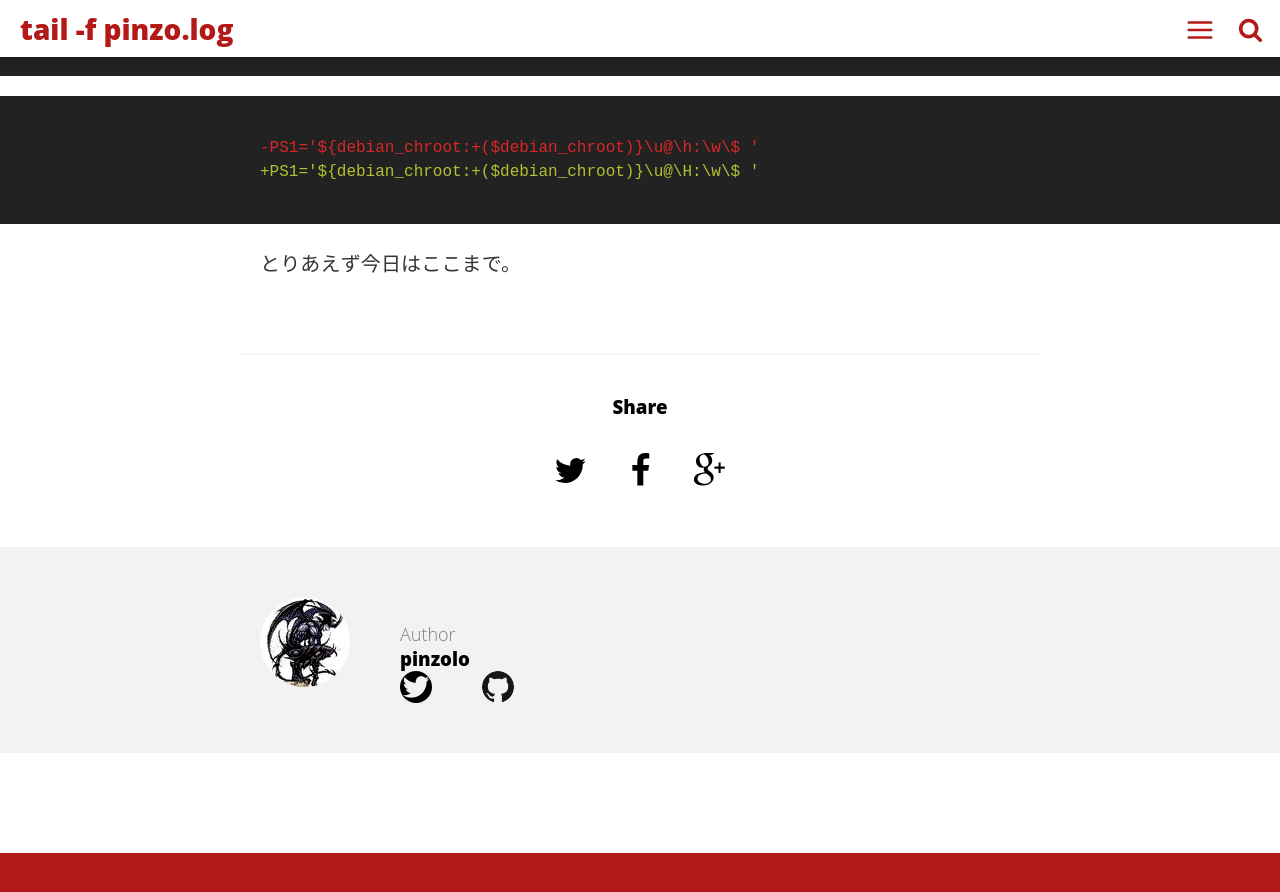
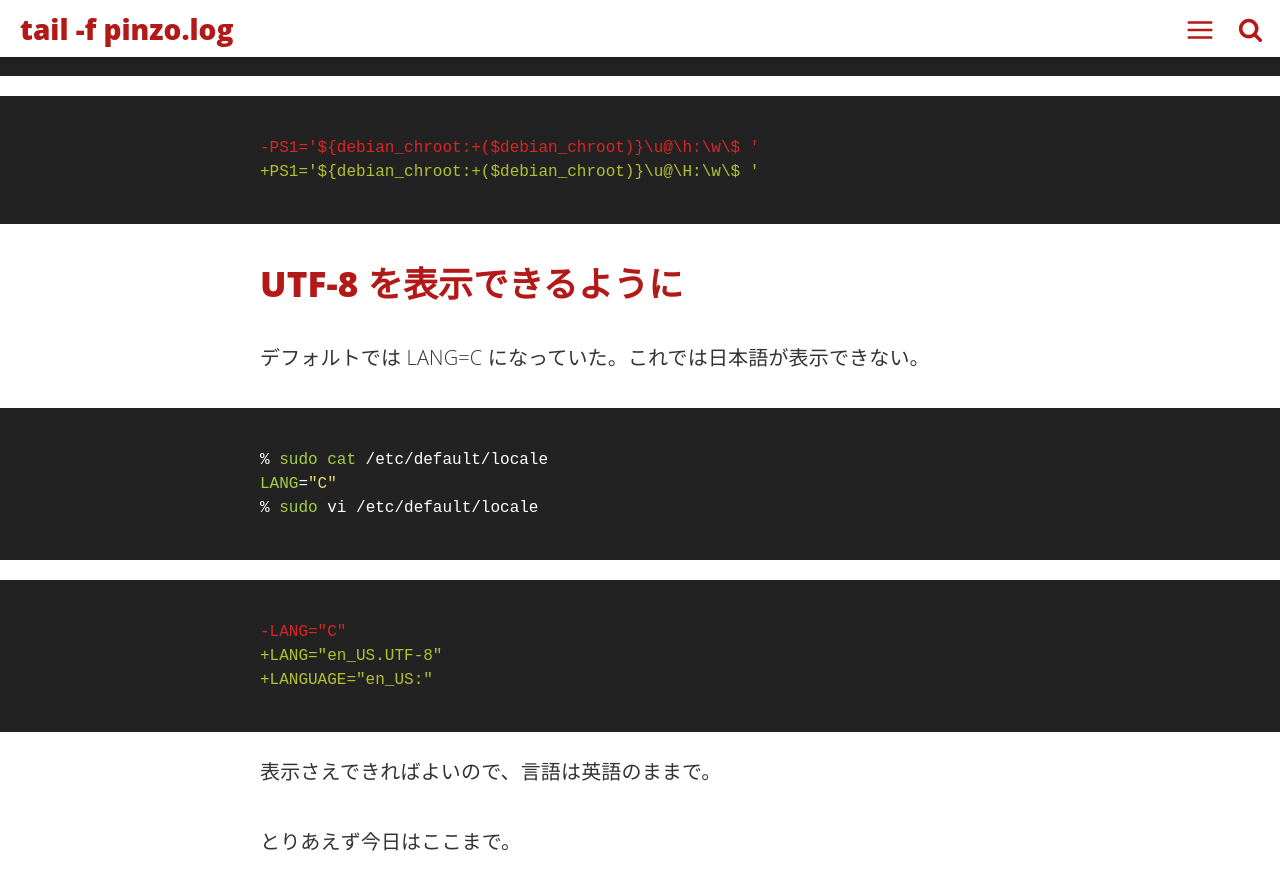
Before and after one commit to pinzolo/pinzolo.github.io, a Jekyll site: the page built from _posts/2017-06-04-install-ubuntu1604-to-sakura-vps.md, in a window 1280 px wide and 900 px high, scrolled down 5567 px. Shown: the top 892 px of the window. Built offline with Jekyll 4.4.1, drawn with Linux system fonts in a browser that asks for light colours.

Commit message:
Update post

````diff
--- a/_posts/2017-06-04-install-ubuntu1604-to-sakura-vps.md
+++ b/_posts/2017-06-04-install-ubuntu1604-to-sakura-vps.md
@@ -158,4 +158,22 @@ $ ssh host -p 22222
 +PS1='${debian_chroot:+($debian_chroot)}\u@\H:\w\$ '
 ```
 
+## UTF-8 を表示できるように
+
+デフォルトでは LANG=C になっていた。これでは日本語が表示できない。
+
+```bash
+% sudo cat /etc/default/locale
+LANG="C"
+% sudo vi /etc/default/locale
+```
+
+```diff
+-LANG="C"
++LANG="en_US.UTF-8"
++LANGUAGE="en_US:"
+```
+
+表示さえできればよいので、言語は英語のままで。
+
 とりあえず今日はここまで。
````
